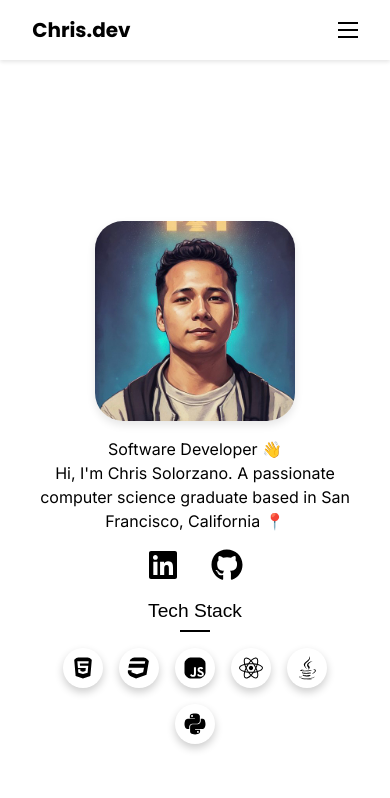
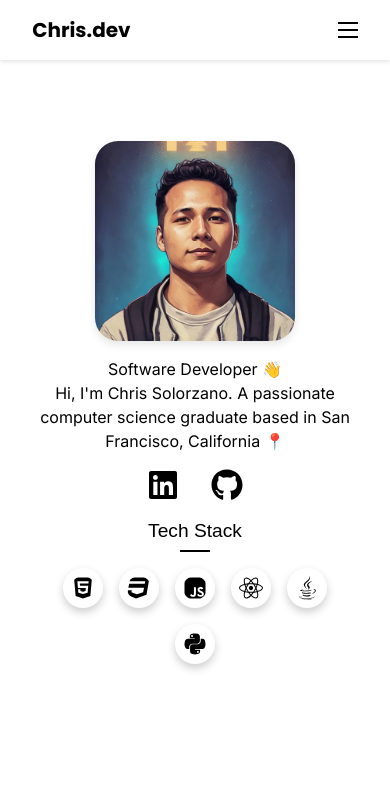
Before and after one commit to chrisxsolo/personalwebsite, a Next.js app: page / in a window 390 px wide. Shown: the top 798 px of the page. Built offline with nearby package versions, Linux system fonts and the light colour scheme; a web font is replaced by a local one.

Commit message:
changed formatting for mobile

```diff
--- a/app/home.module.css
+++ b/app/home.module.css
@@ -110,7 +110,7 @@
   @media (max-width: 767px) {
 
     .landing-page {
-      padding-top:120rem;
+      padding-top:115rem;
     }
 
     .image-container {
```
